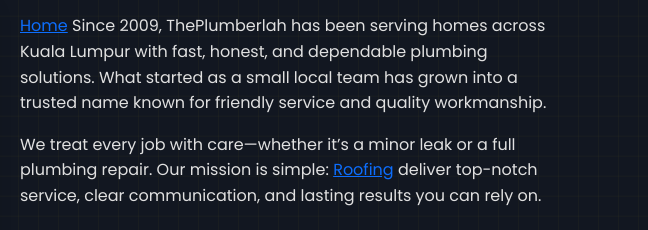
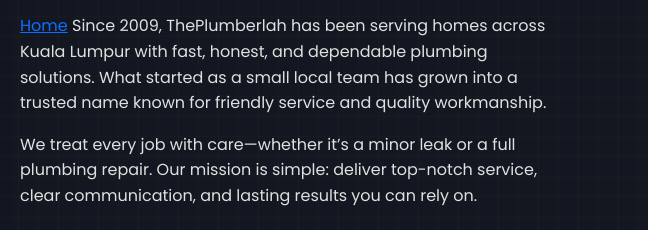
Before and after one commit to mashr9980/plumber-frontend, a plain HTML site: page pages/about_us.html in a window 1280 px wide. Shown: the part 953-1183 px from the top of the page, 632-1280 px from the left. Drawn offline with nearby package versions, Linux system fonts and the light colour scheme.

Commit message:
Update about_us.html

```diff
--- a/pages/about_us.html
+++ b/pages/about_us.html
@@ -145,7 +145,7 @@
                     <h2 class="h1 fw-bold mb-4">About The Plumberlah</h2>
                     <p class="lead">Your reliable home plumbing experts in Kuala Lumpur.</p>
                     <p> <a href="/index.html">Home</a> Since 2009, ThePlumberlah has been serving homes across Kuala Lumpur with fast, honest, and dependable plumbing solutions. What started as a small local team has grown into a trusted name known for friendly service and quality workmanship.</p>
-                    <p>We treat every job with care—whether it’s a minor leak or a full plumbing repair. Our mission is simple: <a href="pages/roofing.html">Roofing</a> deliver top-notch service, clear communication, and lasting results you can rely on.</p>
+                    <p>We treat every job with care—whether it’s a minor leak or a full plumbing repair. Our mission is simple: deliver top-notch service, clear communication, and lasting results you can rely on.</p>
 
                     <div class="row mt-4">
                         <div class="col-md-6">
```
